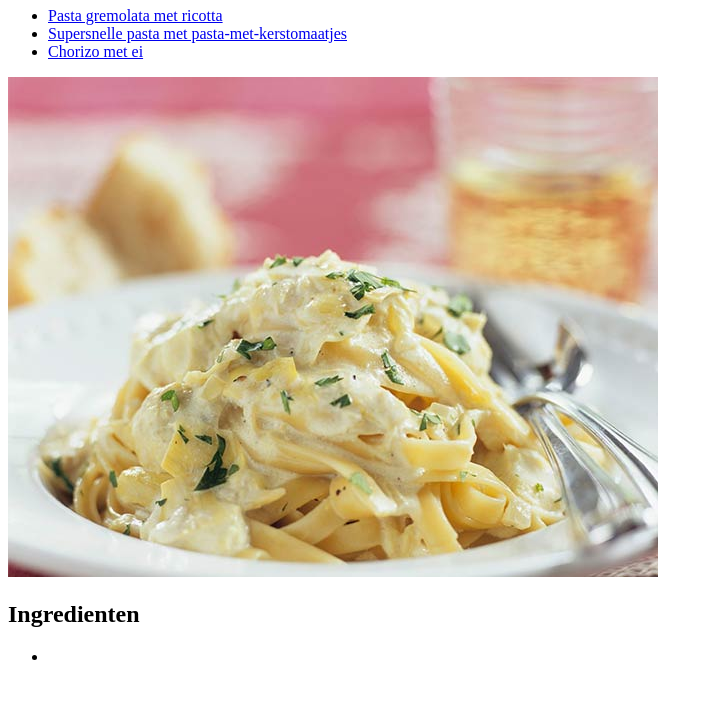
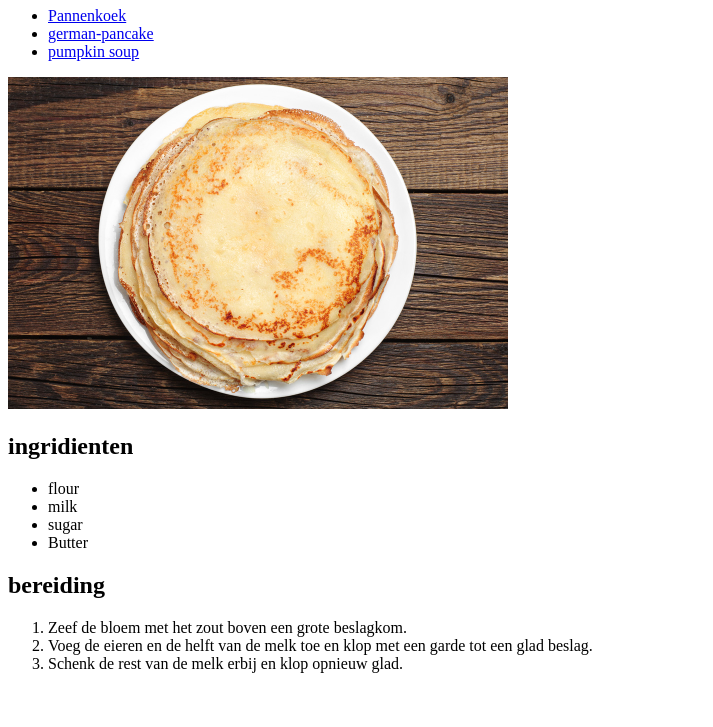
Before and after one commit to EHB-MCT/web1-exercise-02-recipes-JosueDjeloModeste, a plain HTML site: page index.html in a window 1280 px wide. Shown: the part 73-800 px from the top of the page, without its empty margins (0-713 px from the left). Drawn offline with Linux system fonts and the light colour scheme.

Commit message:
finish ex2

```diff
--- a/index.html
+++ b/index.html
@@ -2,27 +2,34 @@
 <html lang="en">
 <head>
     <meta charset="UTF-8">
-    <title>Recipes | Pasta gremola met ricotta</title>
-    <link rel="stylesheet" href="style.css">
+    <meta http-equiv="X-UA-Compatible" content="IE=edge">
+    <meta name="viewport" content="width=device-width, initial-scale=1.0">
+    <title>Pannenkoek </title>
 </head>
 <body>
-
-    <h1>Pasta gremola met ricotta test</h1>
-
+    <h1>Pannenkoek</h1>
     <ul>
-        <li><a href="index.html">Pasta gremolata met ricotta</a></li>
-        <li><a href="pasta-met-kerstomaatjes.html">Supersnelle pasta met pasta-met-kerstomaatjes</a></li>
-        <li><a href="chorizo-met-ei.html">Chorizo met ei</a></li>
+        <li><a href="index.html">Pannenkoek</a></li>
+        <li><a href="german-pancake.html">german-pancake</a></li>
+        <li><a href="pumpkin.html">pumpkin soup</a></li>
     </ul>
 
-    <img src="image/pasta-gremolata-met-ricotta.jpg">
+    <img src="images/Pannenkoek.jpg" width="500px" alt="">
 
-    <h2>Ingredienten</h2>
+    <h2>ingridienten</h2>
+<ul>
+    <li>flour</li>
+    <li>milk</li>
+    <li>sugar</li>
+    <li>Butter</li>
+</ul>
+<h2>bereiding</h2>
 
-    <ul class="ingredienten">
-        <li></li>
-
-    </ul>
+<ol>
+    <li> Zeef de bloem met het zout boven een grote beslagkom.</li>
+    <li> Voeg de eieren en de helft van de melk toe en klop met een garde tot een glad beslag.</li>
+    <li> Schenk de rest van de melk erbij en klop opnieuw glad.</li>
+</ol>
 
 </body>
 </html>
```
Also changed, not shown: german-pancake.html (added, +35 -0 lines), pumpkin.html (added, +33 -0 lines), images/German-Pancakes-3.jpg (added), images/Pannenkoek.jpg (added), images/pancake-2596104_1920.webp (added), 1 other file.
